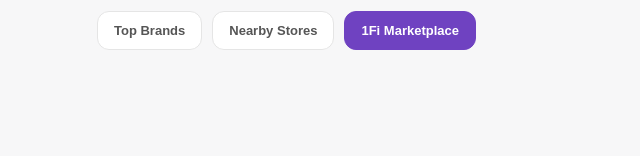
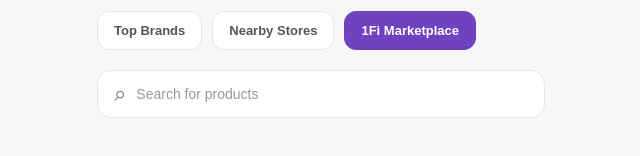
Before and after one commit to aashnakhushi12/onefi-marketplace, a React (Create React App) app: page / in a window 1280 px wide. Shown: the part 262-418 px from the top of the page, without its empty margins (319-959 px from the left). Built offline with nearby package versions, Linux system fonts and the light colour scheme.

Commit message:
feat: add reusable shop search bar

```diff
--- /dev/null
+++ b/src/components/SearchBar/SearchBar.css
@@ -0,0 +1,32 @@
+.search-bar {
+  display: flex;
+  align-items: center;
+  width: 100%;
+  height: 48px;
+  padding: 0 16px;
+  box-sizing: border-box;
+  background: #ffffff;
+  border: 1px solid #e5e5e5;
+  border-radius: 14px;
+}
+
+.search-icon {
+  margin-right: 10px;
+  color: #777777;
+  font-size: 22px;
+  line-height: 1;
+}
+
+.search-bar input {
+  flex: 1;
+  width: 100%;
+  border: none;
+  outline: none;
+  background: transparent;
+  color: #222222;
+  font-size: 14px;
+}
+
+.search-bar input::placeholder {
+  color: #999999;
+}
--- a/src/components/SearchBar/index.js
+++ b/src/components/SearchBar/index.js
@@ -1,5 +1,19 @@
-function SearchBar() {
-  return null;
+import "./SearchBar.css";
+
+function SearchBar({ value, onChange, placeholder = "Search products" }) {
+  return (
+    <div className="search-bar">
+      <span className="search-icon">⌕</span>
+
+      <input
+        type="text"
+        value={value}
+        onChange={(event) => onChange(event.target.value)}
+        placeholder={placeholder}
+        aria-label="Search products"
+      />
+    </div>
+  );
 }
 
 export default SearchBar;
--- a/src/pages/Shop/index.js
+++ b/src/pages/Shop/index.js
@@ -1,8 +1,12 @@
+import { useState } from "react";
 import "./Shop.css";
 import PromoBanner from "../../components/PromoBanner";
 import ShopTabs from "../../components/ShopTabs";
+import SearchBar from "../../components/SearchBar";
 
 function Shop() {
+  const [searchValue, setSearchValue] = useState("");
+
   return (
     <div className="shop-page">
       <main className="shop-content">
@@ -11,6 +15,12 @@
         <PromoBanner />
 
         <ShopTabs />
+
+        <SearchBar
+          value={searchValue}
+          onChange={setSearchValue}
+          placeholder="Search for products"
+        />
       </main>
     </div>
   );
```
